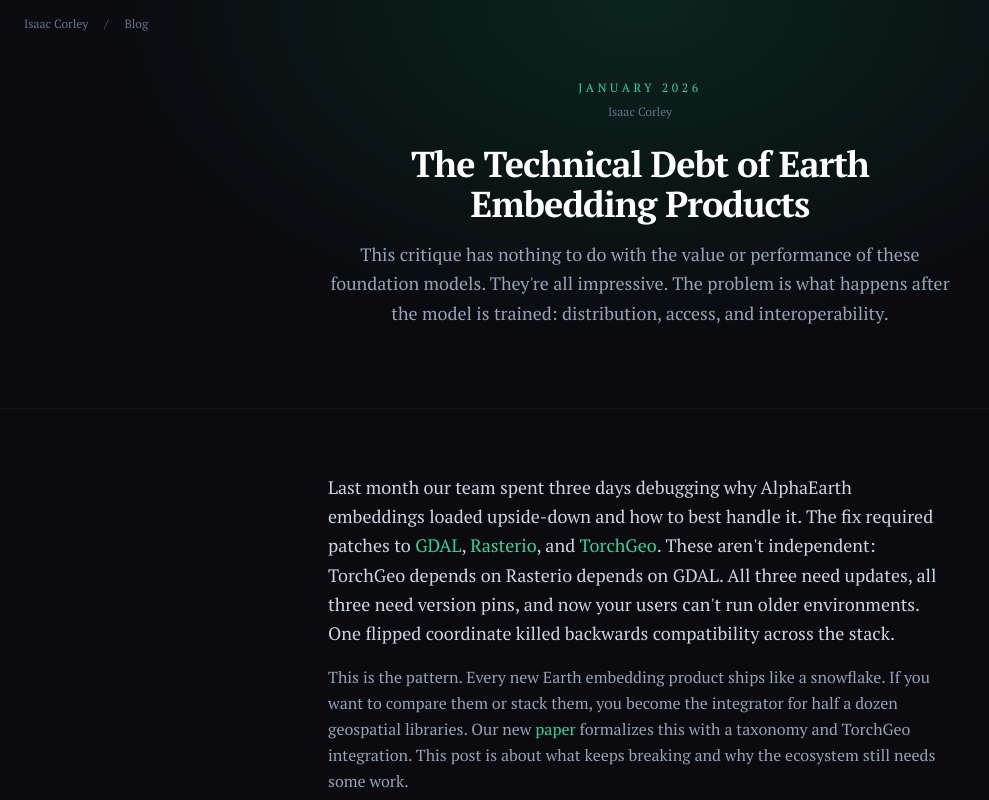
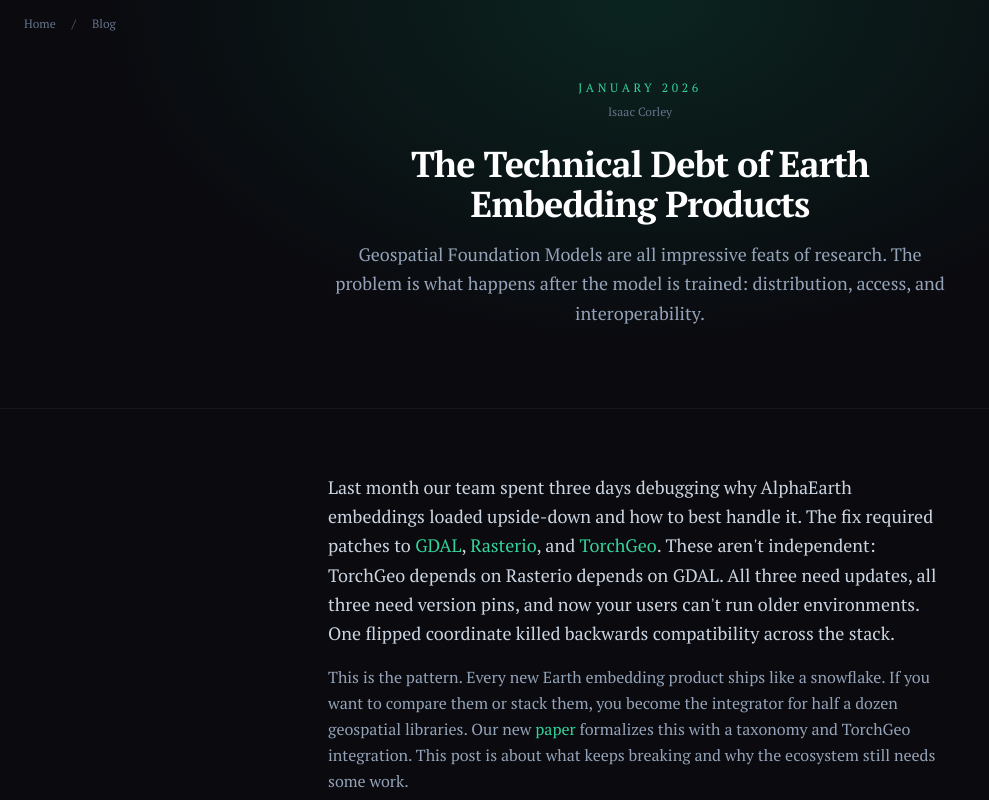
Before and after one commit to isaaccorley/isaaccorley.github.io, a Next.js app: page /earth-embedding-products in a window 1280 px wide. Shown: the top 800 px of the page, without its empty margins (0-989 px from the left). Built offline with nearby package versions, Linux system fonts and the light colour scheme.

Commit message:
refactor: simplify hero subtitle, rename nav link to Home

```diff
--- a/src/app/earth-embedding-products/page.tsx
+++ b/src/app/earth-embedding-products/page.tsx
@@ -258,7 +258,7 @@ export default function EarthEmbeddingProductsPage() {
       {/* Nav */}
       <nav className="absolute top-0 left-0 right-0 z-10 flex items-center gap-4 px-6 py-4 text-xs text-slate-500">
         <Link href="/" className="hover:text-slate-300 transition-colors">
-          Isaac Corley
+          Home
         </Link>
         <span>/</span>
         <Link href="/blog" className="hover:text-slate-300 transition-colors">
@@ -281,9 +281,8 @@ export default function EarthEmbeddingProductsPage() {
             The Technical Debt of Earth Embedding Products
           </h1>
           <p className="mt-4 text-lg leading-relaxed text-slate-400">
-            This critique has nothing to do with the value or performance of these foundation
-            models. They&apos;re all impressive. The problem is what happens after the model is
-            trained: distribution, access, and interoperability.
+            Geospatial Foundation Models are all impressive feats of research. The problem is what
+            happens after the model is trained: distribution, access, and interoperability.
           </p>
         </div>
       </header>
```
